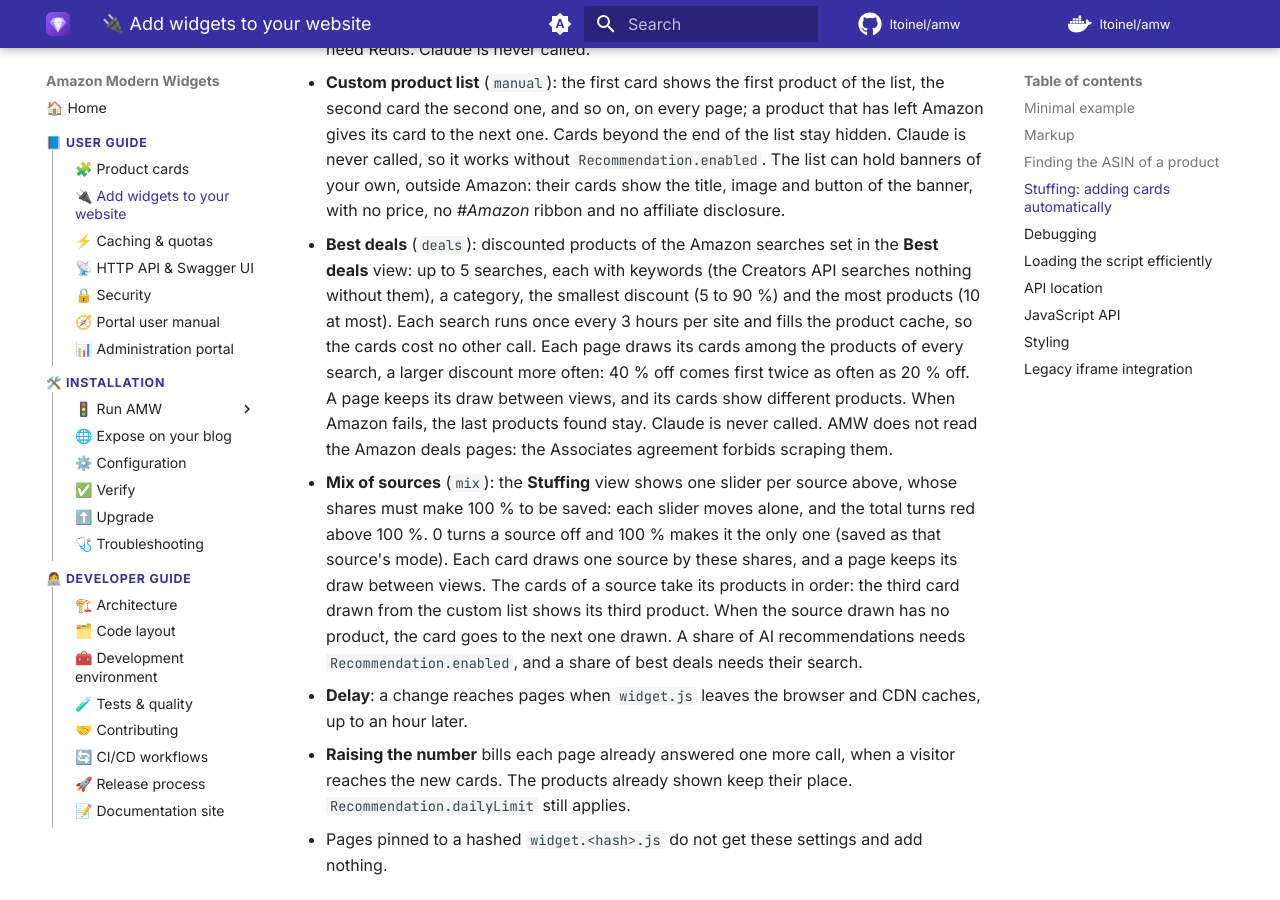
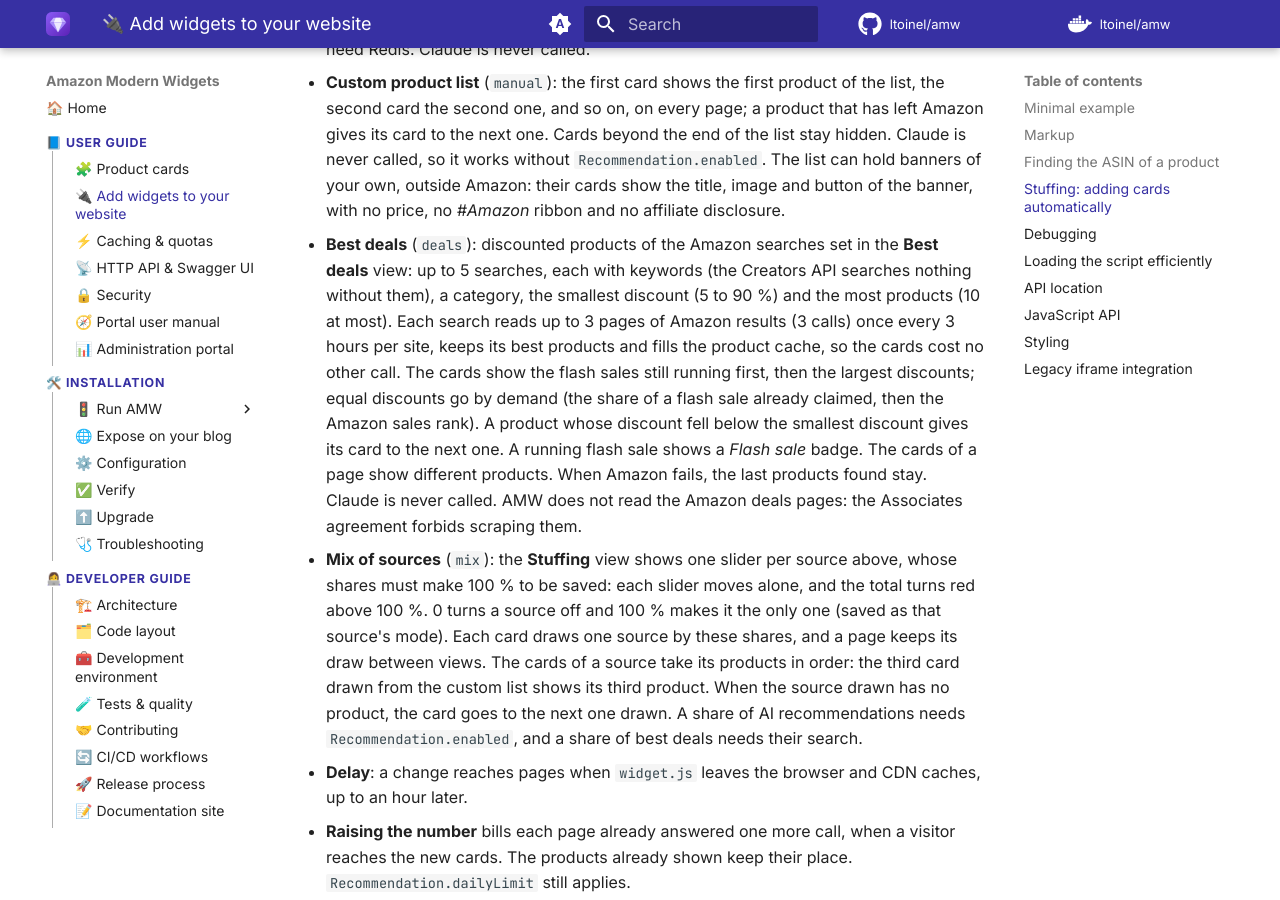
Before and after one commit to ltoinel/amw, an MkDocs documentation site: the page built from docs/user-guide/integration.md, in a window 1280 px wide and 900 px high, scrolled down 2952 px. Built offline with MkDocs 1.6.1 and Material for MkDocs 9.7.7, drawn with Linux system fonts in a browser that asks for light colours; comment, search, counter and statistics services are not loaded.

Commit message:
docs: describe the ranking of best deals by flash sale and discount
Refs #516

Co-Authored-By: Claude Opus 5.5 <noreply@anthropic.com>

```diff
--- a/admin/src/components/StuffingForm.vue
+++ b/admin/src/components/StuffingForm.vue
@@ -13,7 +13,7 @@ const SOURCES: { id: StuffingSource; label: string; description: string; icon: u
   { id: 'recommendation', label: 'AI recommendations', description: 'Claude picks products for each article, one billed call per page.', icon: Sparkles },
   { id: 'popular', label: 'Best products of the site', description: 'The most clicked products of the site over the last 30 days. No AI call.', icon: TrendingUp },
   { id: 'manual', label: 'Custom product list', description: 'Your custom products, in the same order on every page. No AI call.', icon: ListOrdered },
-  { id: 'deals', label: 'Best deals', description: 'Discounted products of an Amazon search, the larger discounts more often. No AI call.', icon: BadgePercent },
+  { id: 'deals', label: 'Best deals', description: 'Discounted products of an Amazon search: flash sales first, then the largest discounts. No AI call.', icon: BadgePercent },
 ];
 const NO_WEIGHTS: Record<StuffingSource, number> = { recommendation: 0, popular: 0, manual: 0, deals: 0 };
 
--- a/docs/user-guide/integration.md
+++ b/docs/user-guide/integration.md
@@ -132,10 +132,13 @@ host.
   - **Best deals** (`deals`): discounted products of the Amazon searches set in the **Best deals**
     view: up to 5 searches, each with keywords (the Creators API searches nothing without them), a
     category, the smallest discount (5 to 90 %) and the most products (10 at most). Each search
-    runs once every 3 hours per site and fills the product cache, so the cards cost no other
-    call. Each page draws its cards among the products of every search, a larger discount more
-    often: 40 % off comes first twice as often as 20 % off. A page keeps its draw between views,
-    and its cards show different products. When Amazon fails, the last products found stay.
+    reads up to 3 pages of Amazon results (3 calls) once every 3 hours per site, keeps its best
+    products and fills the product cache, so the cards cost no other call. The cards show the
+    flash sales still running first, then the largest discounts; equal discounts go by demand
+    (the share of a flash sale already claimed, then the Amazon sales rank). A product whose
+    discount fell below the smallest discount gives its card to the next one. A running flash
+    sale shows a *Flash sale* badge. The cards of a page show different products. When Amazon
+    fails, the last products found stay.
     Claude is never called. AMW does not read the Amazon deals pages: the Associates agreement
     forbids scraping them.
   - **Mix of sources** (`mix`): the **Stuffing** view shows one slider per source above, whose
```
Also changed, not shown: docs/user-guide/admin-manual.md (+3 -3 lines), docs/user-guide/admin-portal.md (+2 -2 lines).
